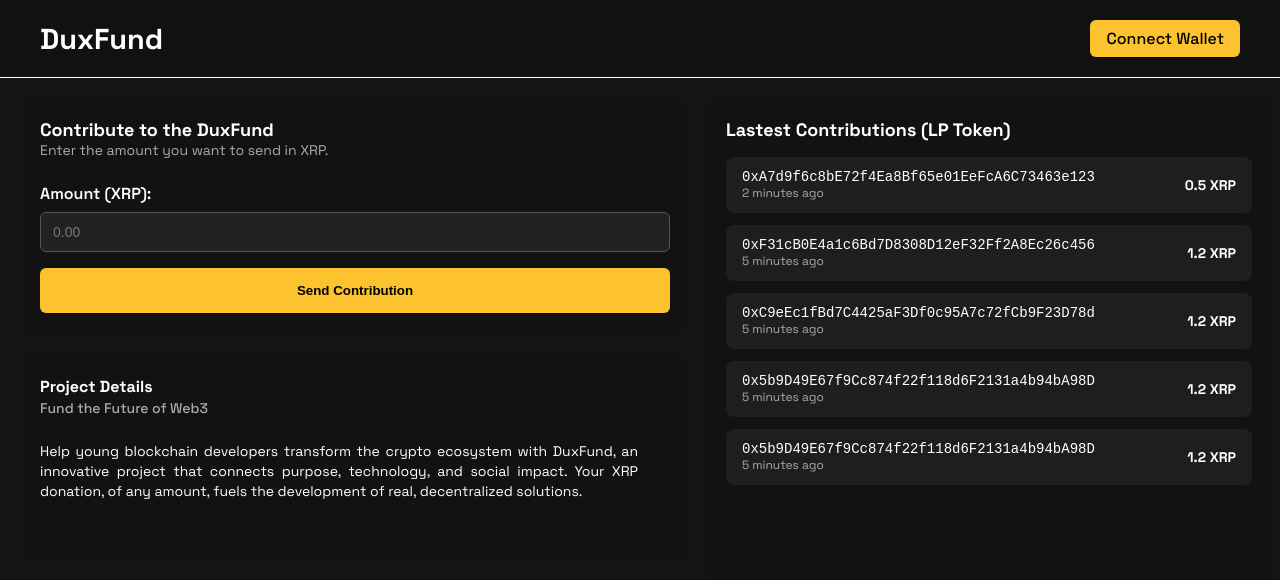
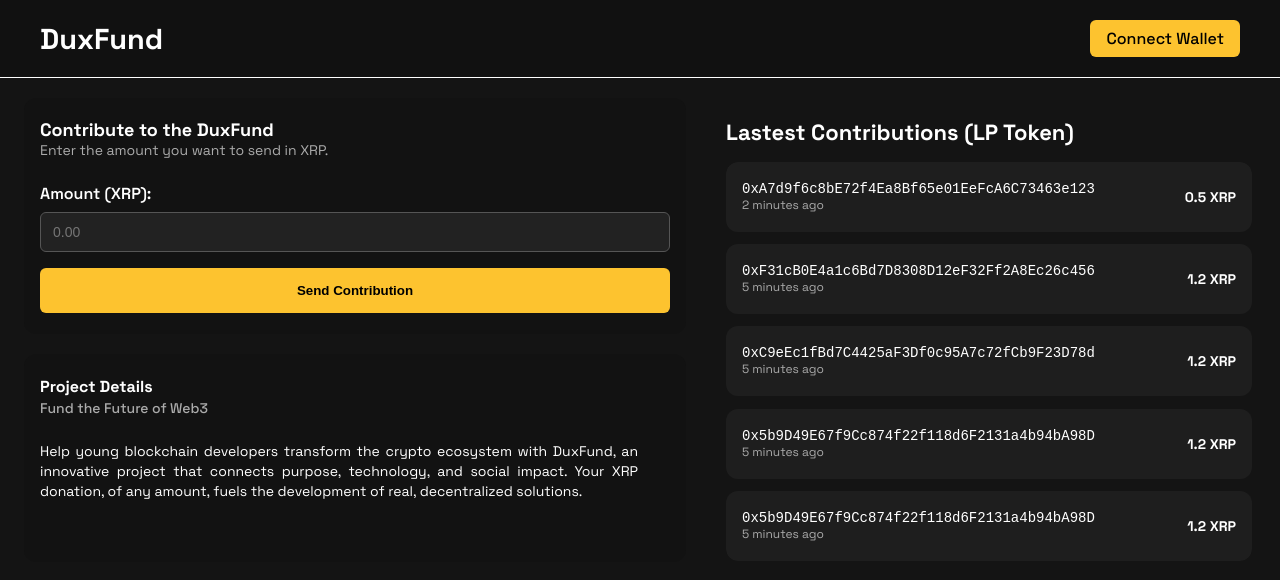
Before and after one commit to gabrielfst30/duxfund-front-end, a Next.js app: page / in a window 1280 px wide. Shown: the top 580 px of the page. Built offline with nearby package versions, Linux system fonts and the light colour scheme.

Commit message:
style: reformulação do css para melhor organização no componente lastest

```diff
--- a/src/components/Lastest/styles.module.scss
+++ b/src/components/Lastest/styles.module.scss
@@ -5,34 +5,48 @@
   opacity: 1;
   transform: rotate(0deg);
 
-  background-color: #121212;
   padding: 20px;
   border-radius: 12px;
-  color: white;
+  color: #ffffff;
 
   display: flex;
   flex-direction: column;
 
   h1 {
-    font-size: 18px;
+    font-size: 22px;
+    font-weight: 700;
+    line-height: 28px;
     font-weight: bold;
+    letter-spacing: 0px;
     margin-bottom: 16px;
   }
 
   .list {
     display: flex;
+    border-radius: 12px;
     flex-direction: column;
-    gap: 12px;
-    overflow-y: auto;
+    gap: 12.2px;
+    // Removida rolagem
+    overflow-y: hidden;
+    // Opcional: limite visual se tiver muitos cards
+    max-height: 100%;
   }
 
   .card {
+    width: 100%;
+    height: 70px;
+    min-height: 70px;
+
+    padding: 8px 16px;
+    border-radius: 12px;
+
     background-color: #1e1e1e;
+    opacity: 1;
+    transform: rotate(0deg);
+
     display: flex;
     justify-content: space-between;
     align-items: center;
-    padding: 12px 16px;
-    border-radius: 8px;
   }
 
   .left {
@@ -43,7 +57,7 @@
   .address {
     font-size: 14px;
     font-family: monospace;
-    word-break: break-all;
+    word-break: break-word;
   }
 
   .time {
```
